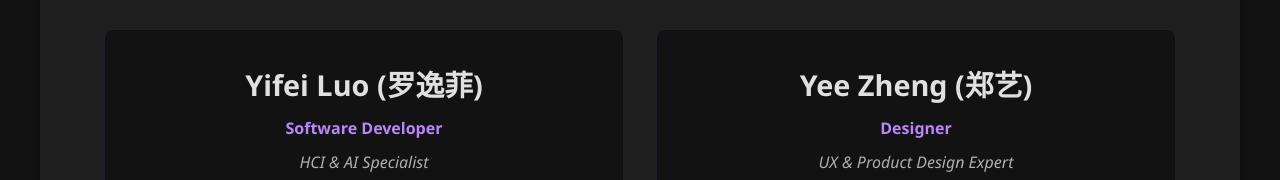
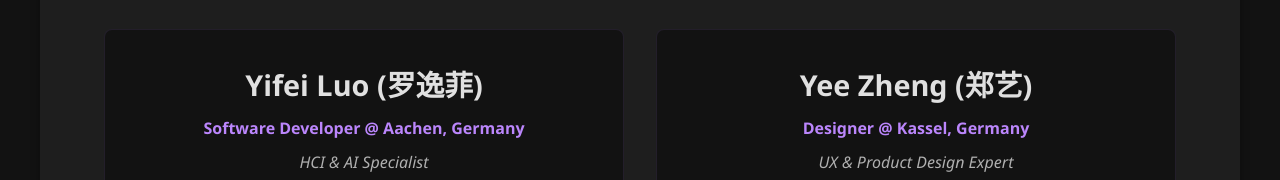
Before and after one commit to LuoYfTHU/SeeingEarsWebpage, a plain HTML site: page index.html in a window 1280 px wide. Shown: the part 1689-1869 px from the top of the page. Drawn offline with Linux system fonts and the light colour scheme.

Commit message:
formatting

```diff
--- a/index.html
+++ b/index.html
@@ -65,7 +65,7 @@
                 <div class="team-member">
                     <div class="member-info">
                         <h3>Yifei Luo (罗逸菲)</h3>
-                        <p class="role">Software Developer</p>
+                        <p class="role">Software Developer @ Aachen, Germany</p>
                         <p class="expertise">HCI & AI Specialist</p>
                         <p class="email">yifei.luo@rwth-aachen.de</p>
                         <div class="member-links">
@@ -77,7 +77,7 @@
                 <div class="team-member">
                     <div class="member-info">
                         <h3>Yee Zheng (郑艺)</h3>
-                        <p class="role">Designer</p>
+                        <p class="role">Designer @ Kassel, Germany</p>
                         <p class="expertise">UX & Product Design Expert</p>
                         <div class="member-links">
                             <a href="https://www.linkedin.com/in/%E8%89%BA-%E9%83%91-b0101831b/" target="_blank" class="social-link"><i class="fab fa-linkedin"></i></a>
```
